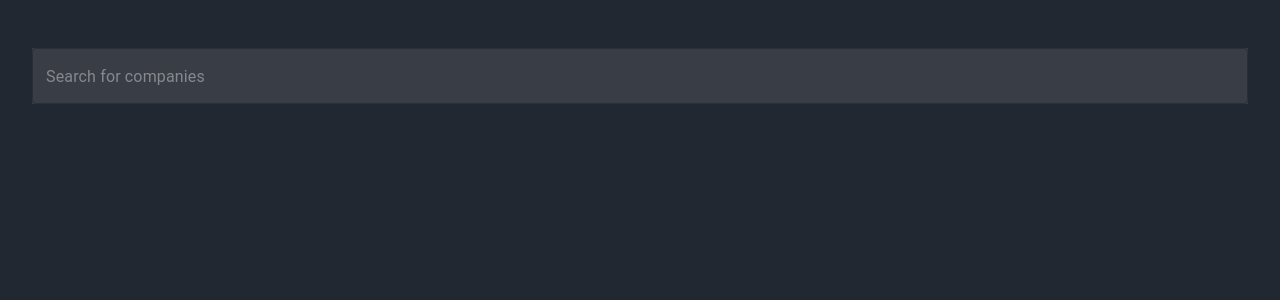
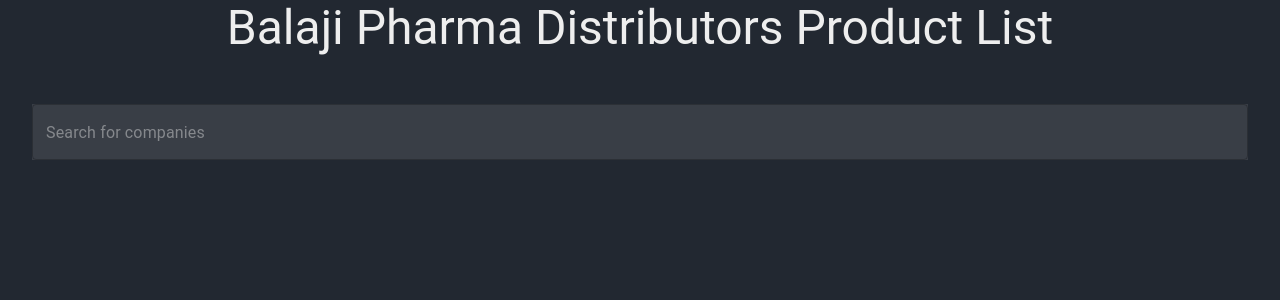
Before and after one commit to Rohithgilla12/BPDProductList, a React (Create React App) app in the folder app/product-list/: page / in a window 1280 px wide. Shown: the top 300 px of the page. Built offline with nearby package versions, Linux system fonts and the light colour scheme; no server answers; the database is empty.

Commit message:
Minor SEO stuff

```diff
--- a/app/product-list/public/index.html
+++ b/app/product-list/public/index.html
@@ -1,14 +1,12 @@
 <!DOCTYPE html>
 <html lang="en">
+
 <head>
 	<meta charset="utf-8" />
 	<link rel="icon" href="%PUBLIC_URL%/favicon.ico" />
 	<meta name="viewport" content="width=device-width, initial-scale=1" />
 	<meta name="theme-color" content="#000000" />
-    <meta
-      name="description"
-      content="Web site created using create-react-app"
-    />
+	<meta name="description" content="Web site created using create-react-app" />
 	<link rel="apple-touch-icon" href="%PUBLIC_URL%/logo192.png" />
 	<!--
       manifest.json provides metadata used when your web app is installed on a
@@ -24,8 +22,9 @@
       work correctly both with client-side routing and a non-root public URL.
       Learn how to configure a non-root public URL by running `npm run build`.
     -->
-    <title>React Redux App</title>
+	<title>Balaji Pharma Product List</title>
 </head>
+
 <body>
 	<noscript>You need to enable JavaScript to run this app.</noscript>
 	<div id="root"></div>
@@ -40,4 +39,5 @@
       To create a production bundle, use `npm run build` or `yarn build`.
     -->
 </body>
+
 </html>
--- a/app/product-list/src/App.tsx
+++ b/app/product-list/src/App.tsx
@@ -7,12 +7,14 @@ import {
 	Route,
 } from "react-router-dom";
 import { ProductList } from './features/product/ProductList';
+import { Typography } from '@material-ui/core';
 
 function App() {
 	return (
 		<Router>
 			<div className="App">
 				<header className="App-header">
+					<Typography variant="h3">Balaji Pharma Distributors Product List</Typography>
 					<Switch>
 						<Route path="/products">
 							<ProductList />
```
Also changed, not shown: app/product-list/public/manifest.json. Lines whose indentation alone changed are shown as unchanged.
